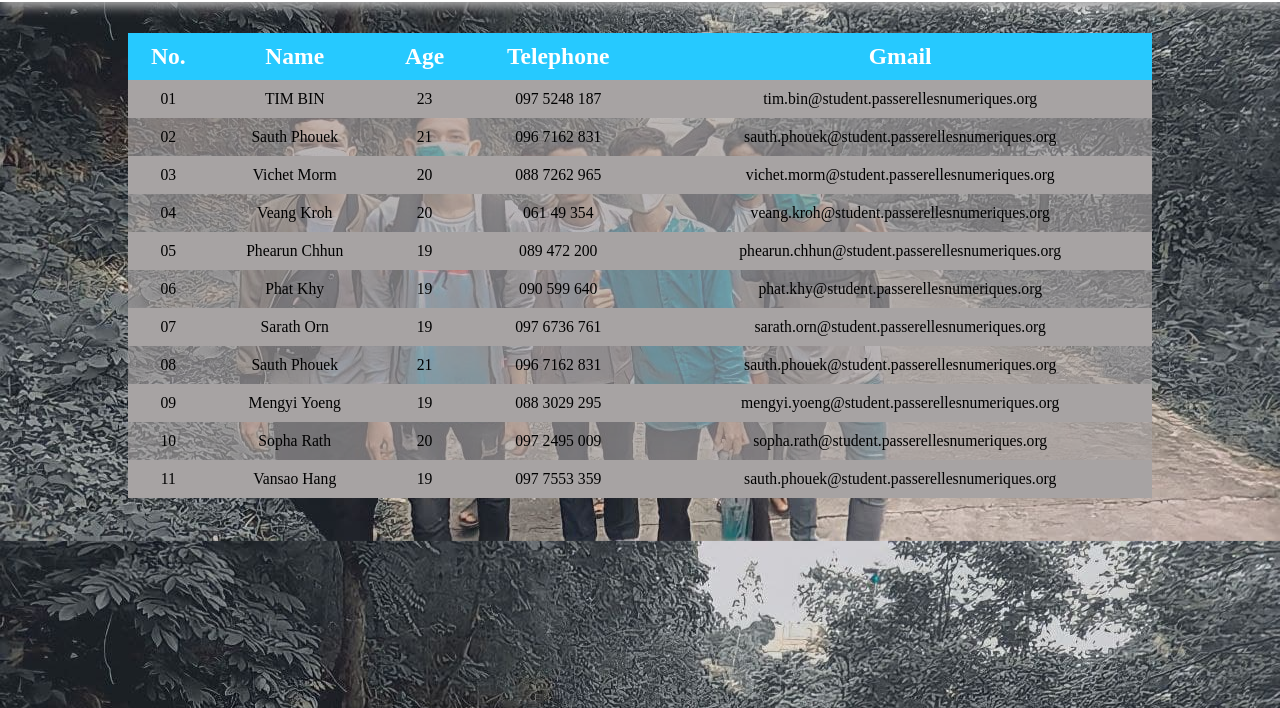
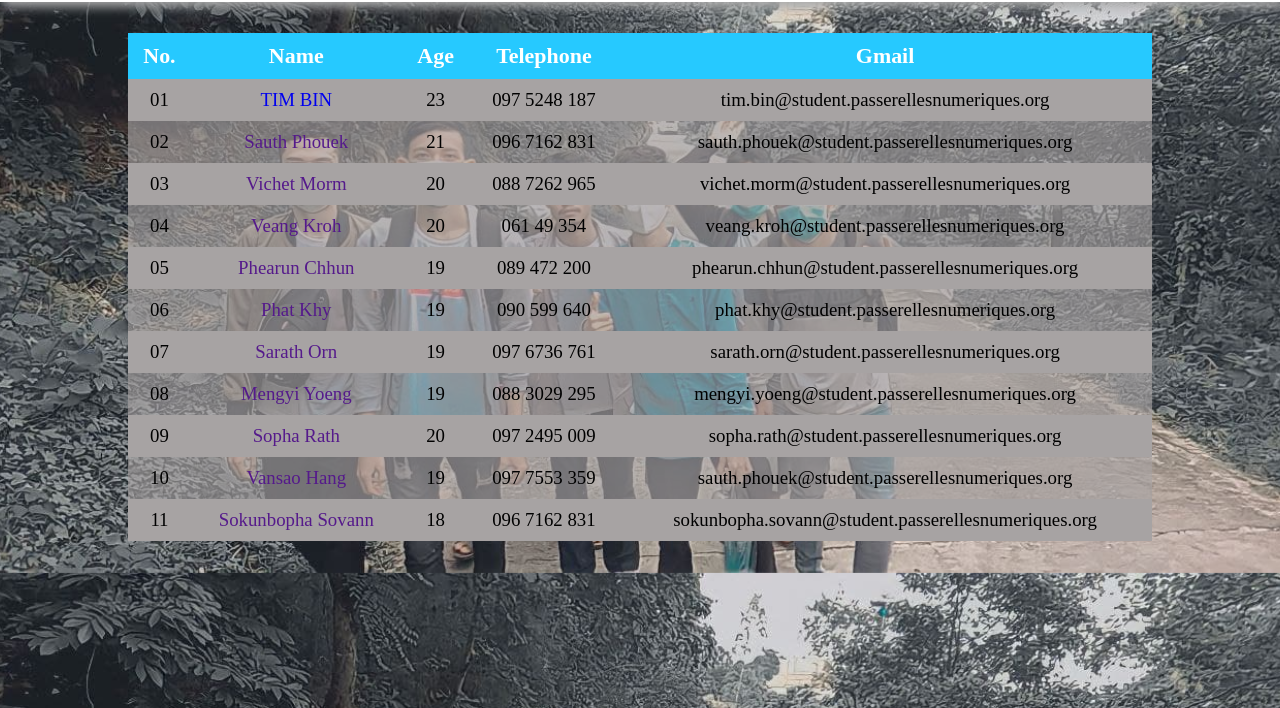
Before and after one commit to ShautPh/5C-Room, a plain HTML site: page index.html in a window 1280 px wide. Shown: the part 92-800 px from the top of the page. Drawn offline with Linux system fonts and the light colour scheme.

Commit message:
add link

```diff
--- a/css/style.css
+++ b/css/style.css
@@ -67,11 +67,11 @@ nav ul li a:hover{
 
     table th {
         color: #fff;
-        font-size: 1.5rem;
+        font-size: 1.4rem;
         background: rgb(38, 201, 255);
     }
     table td {
-        font-size: 1rem;
+        font-size: 1.2rem;
     }
     table tr:nth-child(odd){
         background: rgb(167, 163, 163);
--- a/index.html
+++ b/index.html
@@ -37,83 +37,81 @@
         <tbody>
             <tr>
                 <td>01</td>
-                <td>TIM BIN</td>
+                <td><a href="https://tim-cv.netlify.app/" target="-blank">TIM BIN</a></td>
                 <td>23</td>
                 <td>097 5248 187</td>
                 <td>tim.bin@student.passerellesnumeriques.org</td>
             </tr>
             <tr>
                 <td>02</td>
-                <td>Sauth Phouek</td>
+                <td><a href="" target="-blank">Sauth Phouek</a></td>
                 <td>21</td>
                 <td>096 7162 831</td>
                 <td>sauth.phouek@student.passerellesnumeriques.org</td>
             </tr>
             <tr>
                 <td>03</td>
-                <td>Vichet Morm</td>
+                <td><a href="" target="-blank">Vichet Morm</a></td>
                 <td>20</td>
                 <td>088 7262 965</td>
                 <td>vichet.morm@student.passerellesnumeriques.org</td>
             </tr>
             <tr>
                 <td>04</td>
-                <td>Veang Kroh</td>
+                <td><a href="" target="-blank">Veang Kroh</a></td>
                 <td>20</td>
                 <td>061 49 354</td>
                 <td>veang.kroh@student.passerellesnumeriques.org</td>
             </tr>
             <tr>
                 <td>05</td>
-                <td>Phearun Chhun</td>
+                <td><a href="" target="-blank">Phearun Chhun</a></td>
                 <td>19</td>
                 <td>089 472 200</td>
                 <td>phearun.chhun@student.passerellesnumeriques.org</td>
             </tr>
             <tr>
                 <td>06</td>
-                <td>Phat Khy</td>
+                <td><a href="" target="-blank">Phat Khy</a></td>
                 <td>19</td>
                 <td>090 599 640</td>
                 <td>phat.khy@student.passerellesnumeriques.org</td>
             </tr>
             <tr>
                 <td>07</td>
-                <td>Sarath Orn</td>
+                <td><a href="" target="-blank">Sarath Orn</a></td>
                 <td>19</td>
                 <td>097 6736 761</td>
                 <td>sarath.orn@student.passerellesnumeriques.org</td>
             </tr>
             <tr>
                 <td>08</td>
-                <td>Sauth Phouek</td>
-                <td>21</td>
-                <td>096 7162 831</td>
-                <td>sauth.phouek@student.passerellesnumeriques.org</td>
-            </tr>
-            <tr>
-                <td>09</td>
-                <td>Mengyi Yoeng</td>
+                <td><a href="" target="-blank">Mengyi Yoeng</a></td>
                 <td>19</td>
                 <td>088 3029 295</td>
                 <td>mengyi.yoeng@student.passerellesnumeriques.org</td>
             </tr>
             <tr>
-                <td>10</td>
-                <td>Sopha Rath</td>
+                <td>09</td>
+                <td><a href="" target="-blank">Sopha Rath</a></td>
                 <td>20</td>
                 <td>097 2495 009</td>
                 <td>sopha.rath@student.passerellesnumeriques.org</td>
             </tr>
-
             <tr>
-                <td>11</td>
-                <td>Vansao Hang</td>
+                <td>10</td>
+                <td><a href="" target="-blank">Vansao Hang</a></td>
                 <td>19</td>
                 <td>097 7553 359</td>
                 <td>sauth.phouek@student.passerellesnumeriques.org</td>
             </tr>
-
+            <tr>
+                <td>11</td>
+                <td><a href="" target="-blank">Sokunbopha Sovann</a></td>
+                <td>18</td>
+                <td>096 7162 831</td>
+                <td>sokunbopha.sovann@student.passerellesnumeriques.org</td>
+            </tr>
         </tbody>
     </table>
 <!--end body -->
```
